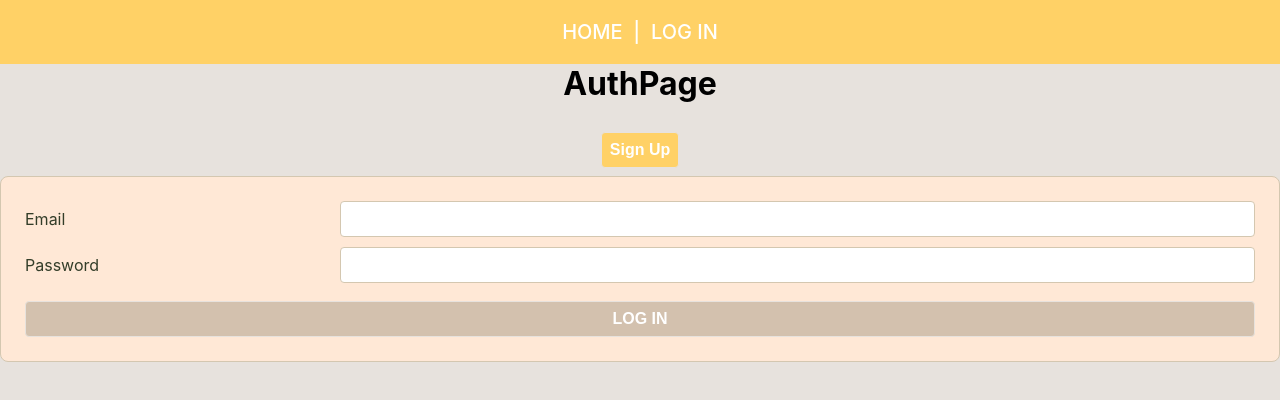
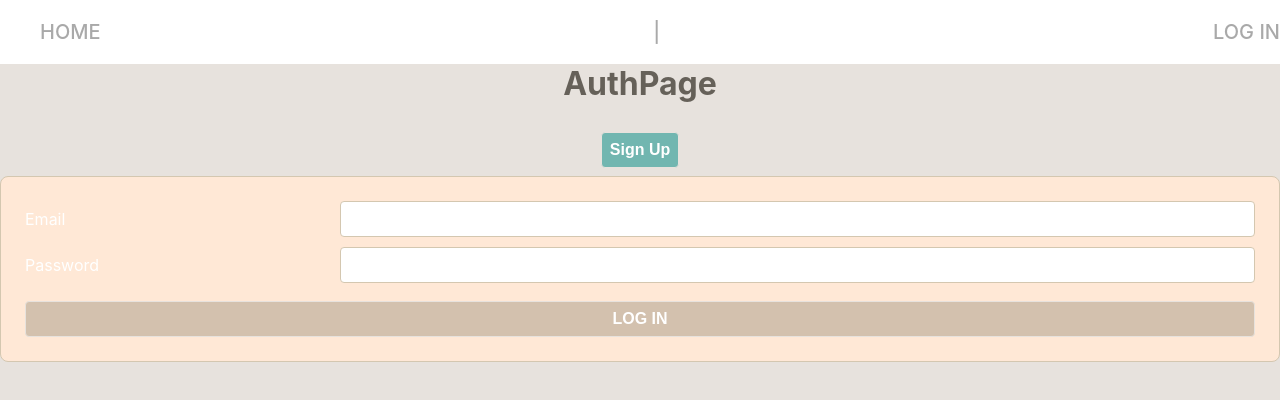
Before and after one commit to enkhjino/paw_friend, a React (Create React App) app: page /login in a window 1280 px wide. Shown: the top 400 px of the page. Built offline with nearby package versions, Linux system fonts and the light colour scheme.

Commit message:
navbar fixed

```diff
--- a/routes/api/pets.js
+++ b/routes/api/pets.js
@@ -7,7 +7,7 @@ const ensureLoggedIn = require('../../config/ensureLoggedIn');
 // GET /api/pets
 router.get('/cats', petsCtrl.getAllCats);
 router.get('/dogs', petsCtrl.getAllDogs);
-router.get('/cats/:catName', petsCtrl.getCatDetail);
+router.get('/cats/:apiId', petsCtrl.getCatDetail);
 router.get('/dogs/:dogName', petsCtrl.getDogDetail);
 router.post('/matches', petsCtrl.getMatches);
 router.post('/favorites', petsCtrl.addFavs);
--- a/src/components/GetStartedForm/GetStartedForm.css
+++ b/src/components/GetStartedForm/GetStartedForm.css
@@ -1,7 +1,9 @@
 .NewSkillForm {
-    background: #fdffcd;
+    display:flex;
+    flex-direction: column;
+    background: #A7866B;
     margin: 25px;
     padding: 30px;
-    border: 5px ridge #ffd166;
+    border: 5px ridge #bea793;
     border-radius: 5%;
 }
--- a/src/components/NavBar/NavBar.css
+++ b/src/components/NavBar/NavBar.css
@@ -1,7 +1,7 @@
 nav {
-    background-color: #ffd166;
+    background-color: white;
     padding: 10px;
-    color: white;
+    color: darkgrey;
     padding: 20px 0 20px 0;
     font-weight: 500;
     font-size: 20px;
@@ -9,6 +9,7 @@ nav {
     justify-content: center;
     align-items: center;
     height:8vh;
+    width:100%
 }
 a { color: inherit;
 text-decoration: none; }
@@ -16,3 +17,19 @@ text-decoration: none; }
 .logo{
     order:0;
 }
+
+.navBar {
+    display:flex;
+    flex-direction: row;
+    justify-content: space-between;
+    align-items: center;
+    width:100%;
+    padding-left: 5vmin;
+}
+
+.navRight {
+    display: flex;
+    flex-direction: row;
+    align-items: center;
+    padding-right: 5vmin;
+}
--- a/src/components/NavBar/NavBar.jsx
+++ b/src/components/NavBar/NavBar.jsx
@@ -11,22 +11,23 @@ export default function NavBar({ user, setUser }) {
   return (
     <nav>
         { user !== null ?
-          <>
+          <div className="navBar">
             <Link className="logo" to="/">HOME</Link>
 
-
+          <div className="navRight">
             <Link to="/favorites"><img src="https://i.imgur.com/LtmgnrK.png" width="60px" height="60px" /></Link>
             &nbsp; | &nbsp;
             <span><img src="https://i.imgur.com/xOmanNB.png" width="60px" height="60px" /></span><span>{user.name}</span>
             &nbsp; | &nbsp;
             <Link onClick={handleLogOut} to="">LOG OUT</Link>
-          </>
+            </div>
+          </div>
           :
-          <>
+          <div className="navBar">
             <Link className="logo" to="/">HOME</Link>
             &nbsp; | &nbsp;
             <Link to="/login">LOG IN</Link>
-          </>
+          </div>
         }
     </nav>
   );
--- a/src/index.css
+++ b/src/index.css
@@ -5,9 +5,9 @@
   --tan-2: #E7E2DD;
   --tan-3: #d4c7b0;
   --tan-4: #D3C1AE;
-  --orange: #ffd166;
-  --text-light: #333d29;
-  --text-dark: #333d29;
+  --orange: #71B6B0;
+  --text-light: white;
+  --text-dark: #666159;
 }
 
 *, *:before, *:after {
--- a/src/pages/App/App.css
+++ b/src/pages/App/App.css
@@ -33,17 +33,9 @@
   object-fit: cover;
   background-repeat: no-repeat;
   width: 100vw;
-  height: 60vh;
+  height: 80vh;
+  padding-bottom: 0px;
 }
 h1{
   margin-top: 0;
 }
-
-/* @keyframes App-logo-spin {
-  from {
-    transform: rotate(0deg);
-  }
-  to {
-    transform: rotate(360deg);
-  }
-} */
--- a/src/pages/CatDetailPage/CatDetailPage.jsx
+++ b/src/pages/CatDetailPage/CatDetailPage.jsx
@@ -6,7 +6,8 @@ export default function CatDetailPage({ user, cats, addFavorites, favorites, rem
 
   let cat = cats.find((c) => c.name=== catName);
   let fave = favorites.filter(f => f._id === cat._id);
-  console.log(fave);
+
+
   return (
     <div className="flex">
       <div>
--- a/src/pages/CatsListPage/CatsListPage.jsx
+++ b/src/pages/CatsListPage/CatsListPage.jsx
@@ -4,7 +4,7 @@ import "./CatsListPage.css";
 import CatCard from "../../components/CatCard/CatCard";
 
 export default function CatsListPage({cats, setCats}) {
-
+  console.log()
   const catsWithPhoto = cats.filter(c => c.photos.length);
   useEffect(function () {
     async function getCats() {
--- /dev/null
+++ b/src/pages/HomePage/HomePage.css
@@ -0,0 +1,11 @@
+main {
+    color: #666159;
+}
+
+.div landing-header {
+    padding-bottom: 0px;
+}
+
+.pet-button {
+    margin-top: -100px;
+}
--- a/src/pages/HomePage/HomePage.jsx
+++ b/src/pages/HomePage/HomePage.jsx
@@ -1,4 +1,5 @@
 import { Link } from 'react-router-dom';
+import "./HomePage.css";
 
 export default function() {
     return(
--- a/src/utilities/pets-api.js
+++ b/src/utilities/pets-api.js
@@ -19,8 +19,8 @@ export function getAllDogs() {
   return sendRequest(`${BASE_URL}/dogs`);
 }
 
-export function getCatDetail() {
-    return sendRequest(`${BASE_URL}/cats/:id`);
+export function getCatDetail(apiId) {
+    return sendRequest(`${BASE_URL}/cats/${apiId}`);
   }
 export function matches(formData) {
     return sendRequest(`${BASE_URL}/matches`, "POST", formData);
```
Also changed, not shown: controllers/api/pets.js (+6 -5 lines).
